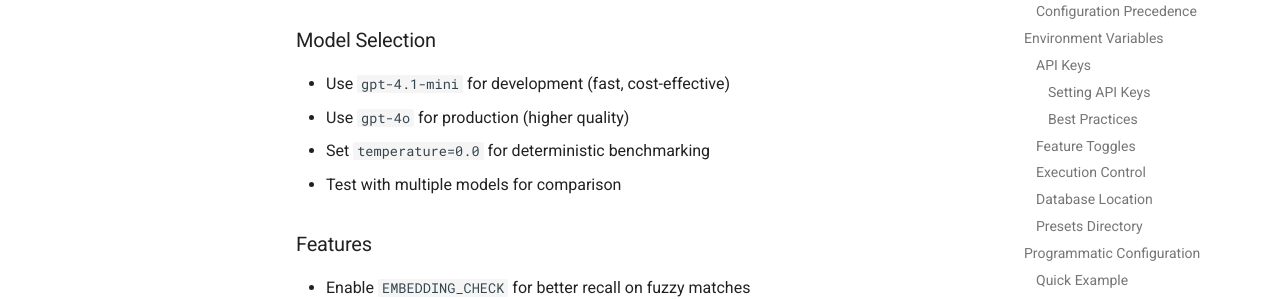
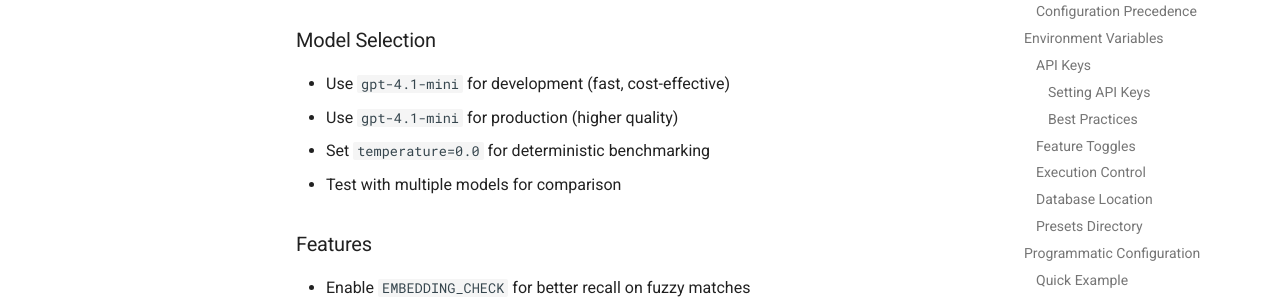
Before and after one commit to biocypher/karenina, an MkDocs documentation site: the page built from docs/configuration.md, in a window 1280 px wide and 900 px high, scrolled down 12437 px. Shown: the part 151-450 px from the top of the window. Built offline with MkDocs 1.6.1 and Material for MkDocs 9.7.7, drawn with Linux system fonts in a browser that asks for light colours; comment, search, counter and statistics services are not loaded.

Commit message:
doc: minor fix

```diff
--- a/docs/configuration.md
+++ b/docs/configuration.md
@@ -551,7 +551,7 @@
 
 ### Model Selection
 - Use `gpt-4.1-mini` for development (fast, cost-effective)
-- Use `gpt-4o` for production (higher quality)
+- Use `gpt-4.1-mini` for production (higher quality)
 - Set `temperature=0.0` for deterministic benchmarking
 - Test with multiple models for comparison
 
```
